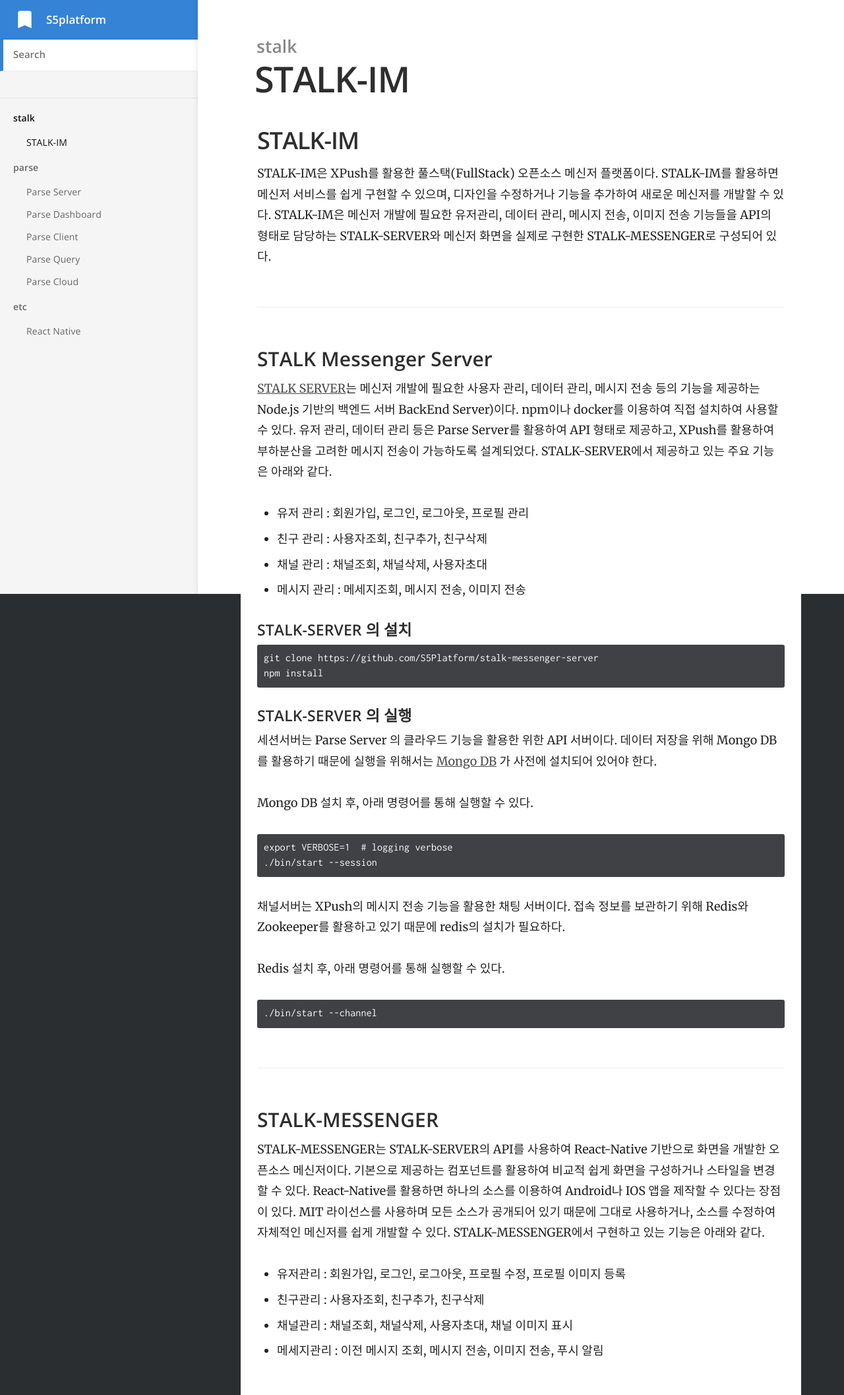
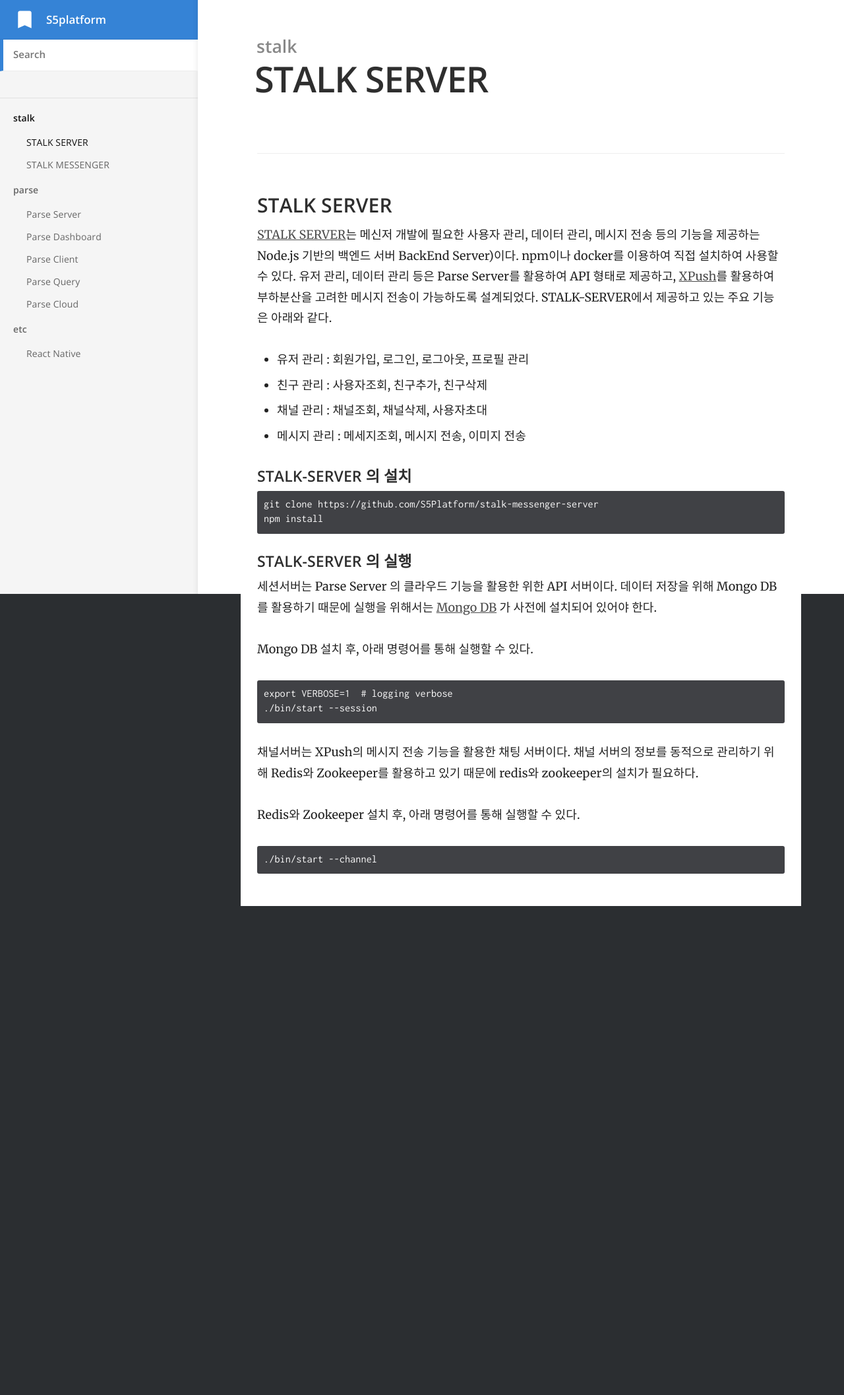
Before and after one commit to S5Platform/s5Platform.github.io, a Jekyll site: the page built from _docs/1.stalk/stalk_im.md, in a window 1280 px wide. Shown: the whole page at 66% size. Built offline with Jekyll 4.4.1, drawn with Linux system fonts in a browser that asks for light colours; after the commit the page ends 1373 px from its top, so only the background shows below that.

Commit message:
Update layout

````diff
--- a/_docs/1.stalk/stalk_im.md
+++ b/_docs/1.stalk/stalk_im.md
@@ -1,15 +1,11 @@
 ---
-title: STALK-IM
+title: STALK SERVER
 category: stalk
 order: 1
 ---
 
-## STALK-IM
-
-STALK-IM은 XPush를 활용한 풀스택(FullStack) 오픈소스 메신저 플랫폼이다. STALK-IM를 활용하면 메신저 서비스를 쉽게 구현할 수 있으며, 디자인을 수정하거나 기능을 추가하여 새로운 메신저를 개발할 수 있다. STALK-IM은 메신저 개발에 필요한 유저관리, 데이터 관리, 메시지 전송, 이미지 전송 기능들을 API의 형태로 담당하는 STALK-SERVER와 메신저 화면을 실제로 구현한 STALK-MESSENGER로 구성되어 있다.
-
-###	STALK Messenger Server
-[STALK SERVER](https://github.com/S5Platform/stalk-messenger-server)는 메신저 개발에 필요한 사용자 관리, 데이터 관리, 메시지 전송 등의 기능을 제공하는 Node.js 기반의 백엔드 서버 BackEnd Server)이다. npm이나 docker를 이용하여 직접 설치하여 사용할 수 있다. 유저 관리, 데이터 관리 등은 Parse Server를 활용하여 API 형태로 제공하고, XPush를 활용하여 부하분산을 고려한 메시지 전송이 가능하도록 설계되었다. STALK-SERVER에서 제공하고 있는 주요 기능은 아래와 같다.
+###	STALK SERVER
+[STALK SERVER](https://github.com/S5Platform/stalk-messenger-server)는 메신저 개발에 필요한 사용자 관리, 데이터 관리, 메시지 전송 등의 기능을 제공하는 Node.js 기반의 백엔드 서버 BackEnd Server)이다. npm이나 docker를 이용하여 직접 설치하여 사용할 수 있다. 유저 관리, 데이터 관리 등은 Parse Server를 활용하여 API 형태로 제공하고, [XPush](https://github.com/xpush/node-xpush)를 활용하여 부하분산을 고려한 메시지 전송이 가능하도록 설계되었다. STALK-SERVER에서 제공하고 있는 주요 기능은 아래와 같다.
 
 -	유저 관리 : 회원가입, 로그인, 로그아웃, 프로필 관리
 -	친구 관리 : 사용자조회, 친구추가, 친구삭제
@@ -37,20 +33,10 @@
 ```
 
 채널서버는 XPush의 메시지 전송 기능을 활용한 채팅 서버이다.
-접속 정보를 보관하기 위해 Redis와 Zookeeper를 활용하고 있기 때문에 redis의 설치가 필요하다.
+채널 서버의 정보를 동적으로 관리하기 위해 Redis와 Zookeeper를 활용하고 있기 때문에 redis와 zookeeper의 설치가 필요하다.
 
-Redis 설치 후, 아래 명령어를 통해 실행할 수 있다.
+Redis와 Zookeeper 설치 후, 아래 명령어를 통해 실행할 수 있다.
 
 ```
 ./bin/start --channel
 ```
-
-
-### STALK-MESSENGER
-
-STALK-MESSENGER는 STALK-SERVER의 API를 사용하여 React-Native 기반으로 화면을 개발한 오픈소스 메신저이다. 기본으로 제공하는 컴포넌트를 활용하여 비교적 쉽게 화면을 구성하거나 스타일을 변경할 수 있다. React-Native를 활용하면 하나의 소스를 이용하여 Android나 IOS 앱을 제작할 수 있다는 장점이 있다. MIT 라이선스를 사용하며 모든 소스가 공개되어 있기 때문에 그대로 사용하거나, 소스를 수정하여 자체적인 메신저를 쉽게 개발할 수 있다. STALK-MESSENGER에서 구현하고 있는 기능은 아래와 같다.
-
--	유저관리 : 회원가입, 로그인, 로그아웃, 프로필 수정, 프로필 이미지 등록
--	친구관리 : 사용자조회, 친구추가, 친구삭제
--	채널관리 : 채널조회, 채널삭제, 사용자초대, 채널 이미지 표시
--	메세지관리 : 이전 메시지 조회, 메시지 전송, 이미지 전송, 푸시 알림
--- a/_sass/_layout.scss
+++ b/_sass/_layout.scss
@@ -463,3 +463,5 @@
 .cms-editor-active .editor-link {
 	display: block;
 }
+
+img[alt=qr] { width: 400px; }
````
Also changed, not shown: _docs/1.stalk/stalk_messenger.md (added, +14 -0 lines), _docs/3.etc/react_native.md (+1 -1 lines), index.md (+3 -1 lines), images/qr.png, 2 other files.
